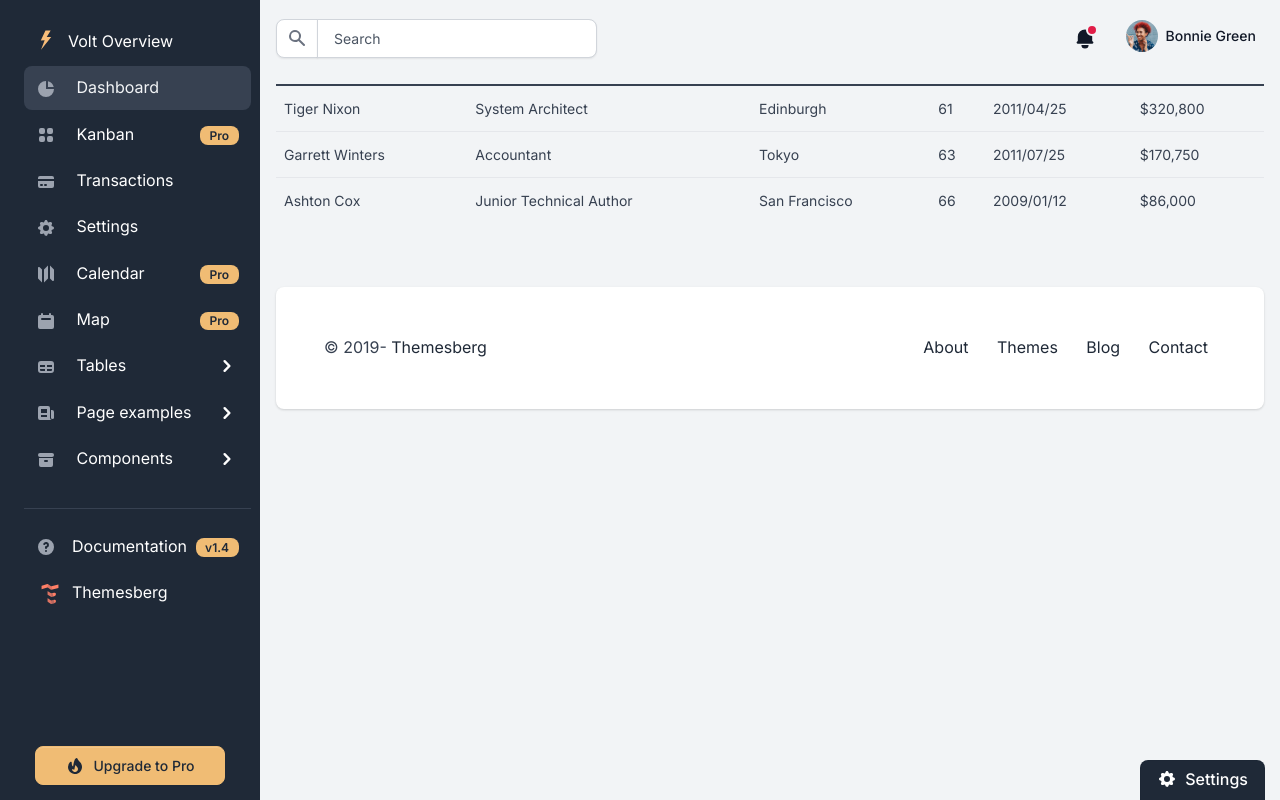
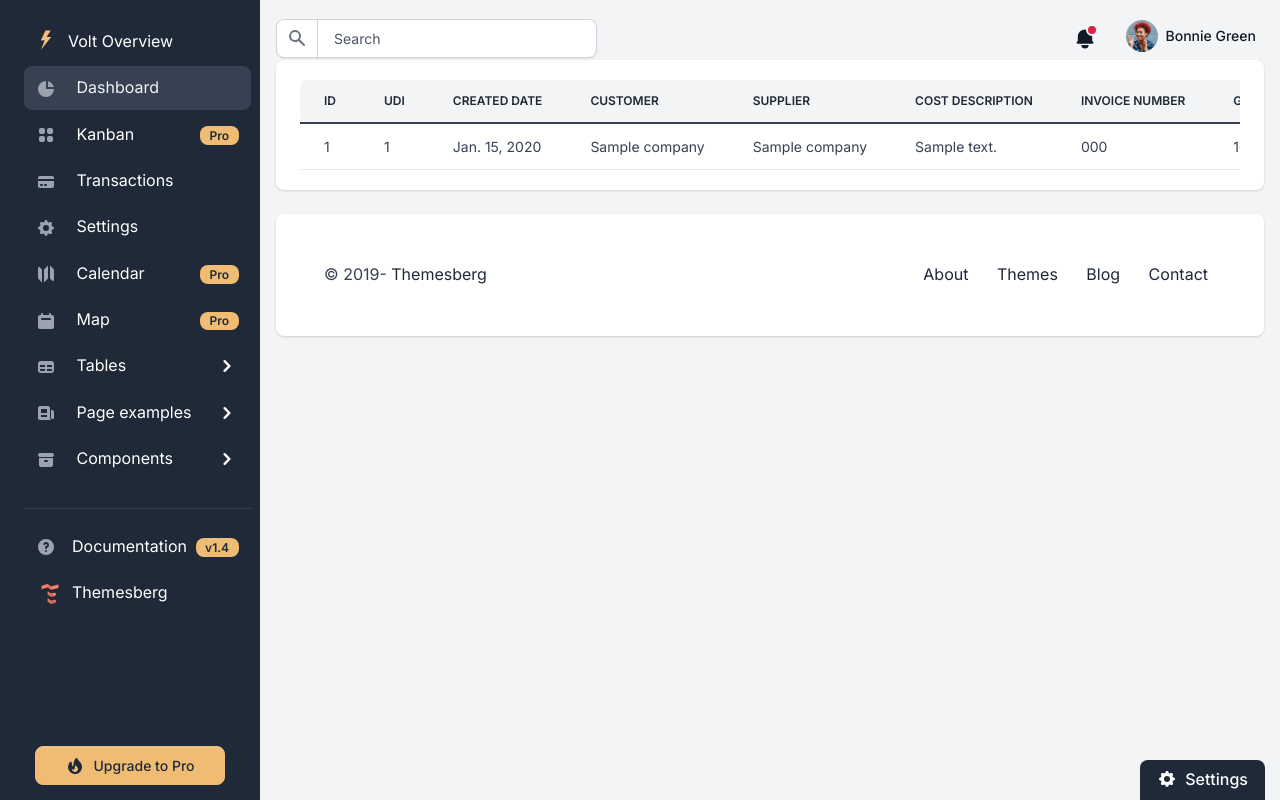
Before and after one commit to Luczho/CashflowManager, a Django app: page /costs/ in a window 1280 px wide. Run offline with Django 4.2, Linux system fonts and the light colour scheme; tables that the repository leaves empty hold one stand-in row (values such as "Sample post"); some libraries are stand-ins or nearby versions.

Commit message:
refactor: add table header and for loop to iterate over model instance in view

```diff
--- a/costs_records/templates/costs_records/costs-table.html
+++ b/costs_records/templates/costs_records/costs-table.html
@@ -1,46 +1,50 @@
 {% extends 'costs_records/base.html' %}
 {% load static %}
 {% block content %}
-    <div class="table-responsive py-4">
-    <table class="table table-flush" id="datatable">
+    <div class="card border-0 shadow mb-4">
+        <div class="card-body">
+            <div class="table-responsive">
+                <table class="table table-centered table-nowrap mb-0 rounded">
                     <thead class="thead-light">
-        {% for field in fields_names %}
                         <tr>
-            <th>{{ field }}</th>
-            <th>Position</th>
-            <th>Office</th>
-            <th>Age</th>
-            <th>Start date</th>
-            <th>Salary</th>
+                            <th class="border-0 rounded-start">ID</th>
+                            <th class="border-0">UDI</th>
+                            <th class="border-0">CREATED DATE</th>
+                            <th class="border-0">CUSTOMER</th>
+                            <th class="border-0">SUPPLIER</th>
+                            <th class="border-0">COST DESCRIPTION</th>
+                            <th class="border-0">INVOICE NUMBER</th>
+                            <th class="border-0">GROSS PLN</th>
+                            <th class="border-0">NET PLN</th>
+                            <th class="border-0">PAID</th>
+                            <th class="border-0">PAYMENT DATE</th>
+                            <th class="border-0">ASAP</th>
+                            <th class="border-0 rounded-end">URGENT</th>
+                        </tr>
+                    </thead>
+                    <tbody>
+                        <!-- Item -->
+                        {% for cost in costs %}
+                        <tr>
+                            <td> {{ cost.id }}</td>
+                            <td> {{ cost.uid }}</td>
+                            <td> {{ cost.created_date }}</td>
+                            <td> {{ cost.customer.name }}</td>
+                            <td> {{ cost.supplier.name }}</td>
+                            <td> {{ cost.cost_description }}</td>
+                            <td> {{ cost.invoice.number }}</td>
+                            <td> {{ cost.invoice.pln_gross_amount }}</td>
+                            <td> {{ cost.invoice.pln_net_amount }}</td>
+                            <td> {{ cost.paid }}</td>
+                            <td> {{ cost.payment_date }}</td>
+                            <td> {{ cost.asap }}</td>
+                            <td> {{ cost.urgent }}</td>
+                        <!-- End of Item -->
                         </tr>
                         {% endfor %}
-        </thead>
-        <tbody>
-        <tr>
-            <td>Tiger Nixon</td>
-            <td>System Architect</td>
-            <td>Edinburgh</td>
-            <td>61</td>
-            <td>2011/04/25</td>
-            <td>$320,800</td>
-        </tr>
-        <tr>
-            <td>Garrett Winters</td>
-            <td>Accountant</td>
-            <td>Tokyo</td>
-            <td>63</td>
-            <td>2011/07/25</td>
-            <td>$170,750</td>
-        </tr>
-        <tr>
-            <td>Ashton Cox</td>
-            <td>Junior Technical Author</td>
-            <td>San Francisco</td>
-            <td>66</td>
-            <td>2009/01/12</td>
-            <td>$86,000</td>
-        </tr>
                     </tbody>
                 </table>
             </div>
+        </div>
+    </div>
 {% endblock %}
```
Lines whose indentation alone changed are shown as unchanged.
